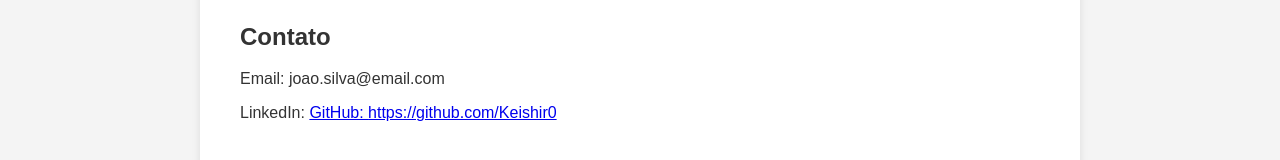
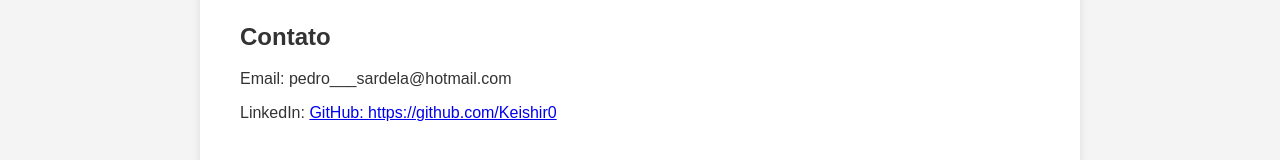
Before and after one commit to Keishir0/portfolio, a plain HTML site: page index.html in a window 1280 px wide. Shown: the part 642-802 px from the top of the page. Drawn offline with Linux system fonts and the light colour scheme.

Commit message:
finalização portfolio.html

```diff
--- a/index.html
+++ b/index.html
@@ -33,7 +33,7 @@
     </section>
     <section id="contato">
         <h2>Contato</h2>
-        <p>Email: joao.silva@email.com</p>
+        <p>Email: pedro___sardela@hotmail.com</p>
         <p>LinkedIn: <a href="https://www.linkedin.com/in/pedro-sardela-5b3957143/</a></p>
         <p>GitHub: <a href="https://github.com/Keishir0" target="_blank">https://github.com/Keishir0</a></p>
     </section>
```
